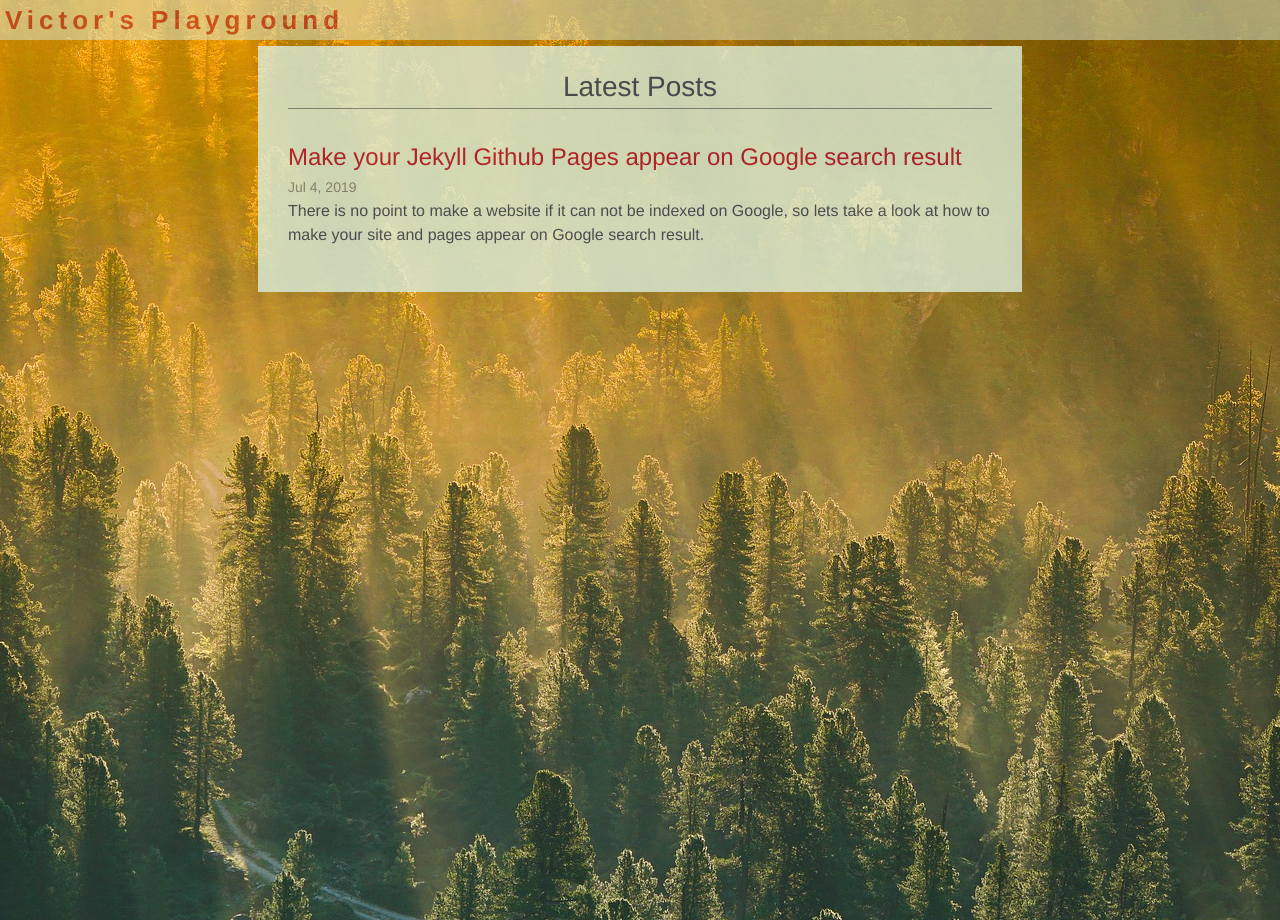
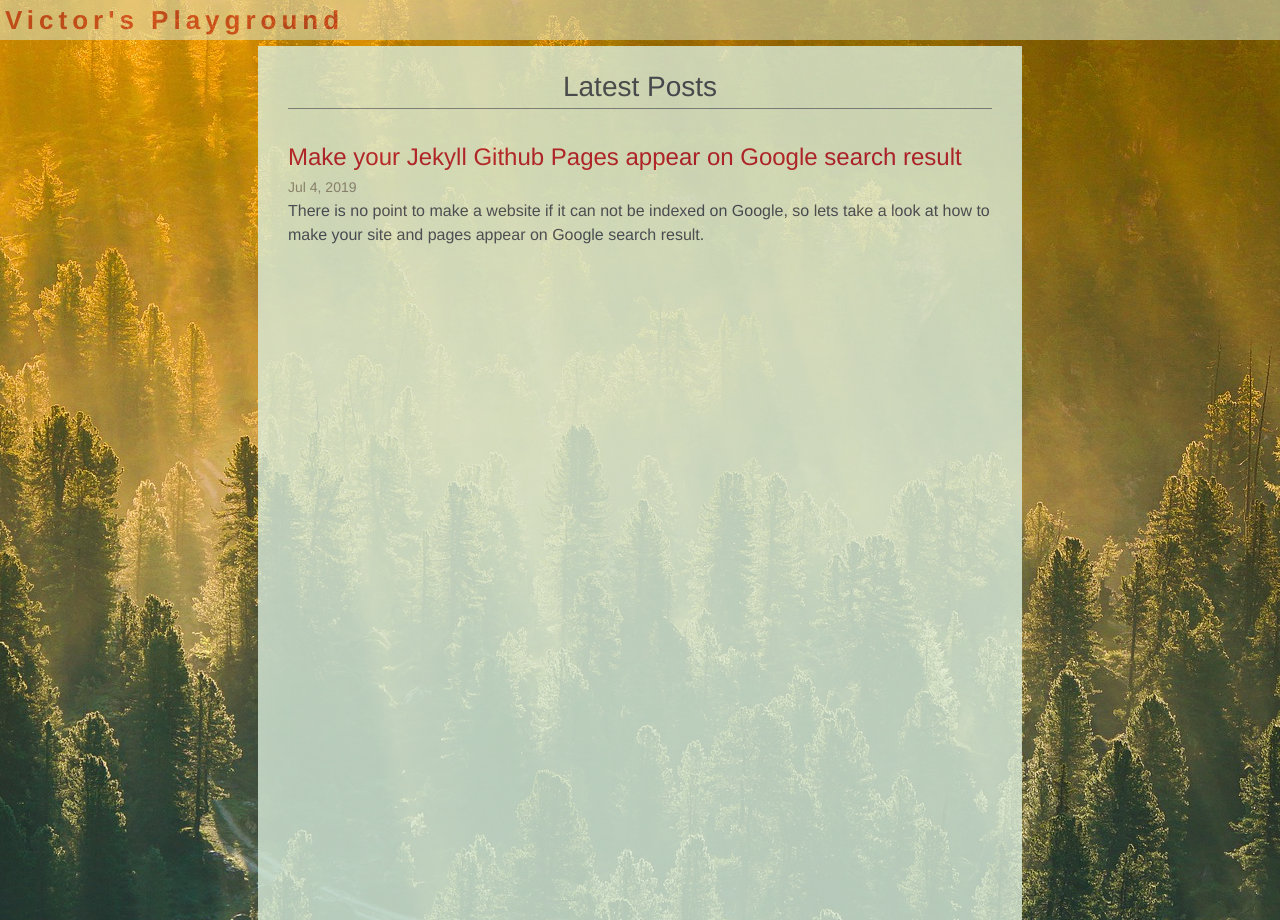
Before and after one commit to Victor2Code/blog, a Jekyll site: the page built from index.md, in a window 1280 px wide. Built offline with Jekyll 4.4.1, drawn with Linux system fonts in a browser that asks for light colours.

Commit message:
make wrapper min-height 100%

```diff
--- a/_sass/minima/_base.scss
+++ b/_sass/minima/_base.scss
@@ -9,6 +9,10 @@ dl, dd, ol, ul, figure {
 
 }
 
+html, body{
+
+  height: 100%;
+}
 
 
 /**
@@ -50,6 +54,7 @@ ul, ol, dl, figure,
  */
 main {
   display: block; /* Default value of `display` of `main` element is 'inline' in IE 11. */
+  height: 100%;
 }
 
 
@@ -163,7 +168,7 @@ pre {
   opacity: 0.8;
   max-width:  $content-width;
   width: 55%;
-  height: 100%;
+  min-height: 100%;
   margin-right: auto;
   margin-left: auto;
   padding-right: $spacing-unit / 2;
@@ -179,7 +184,7 @@ pre {
   }
 
   @include media-query($on-large){
-  width: 100%;
+  width: 90%;
 }
 }
 
```
